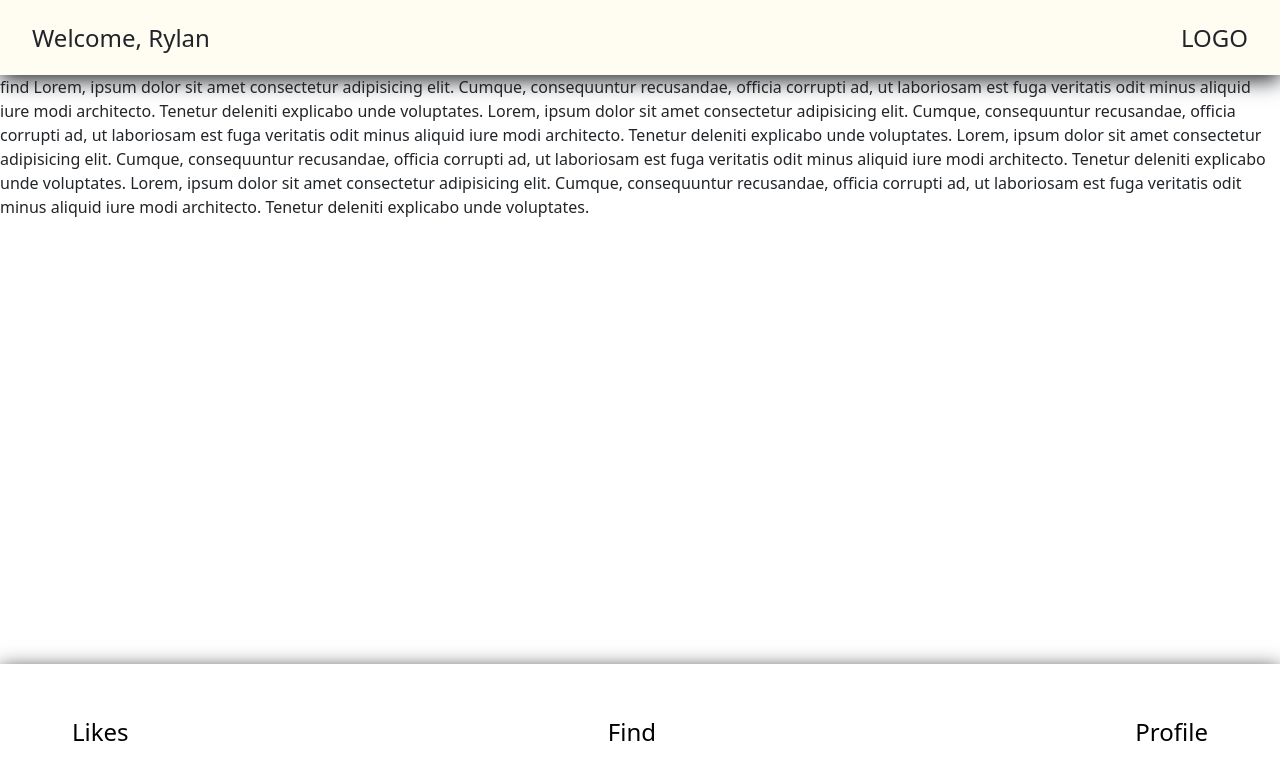
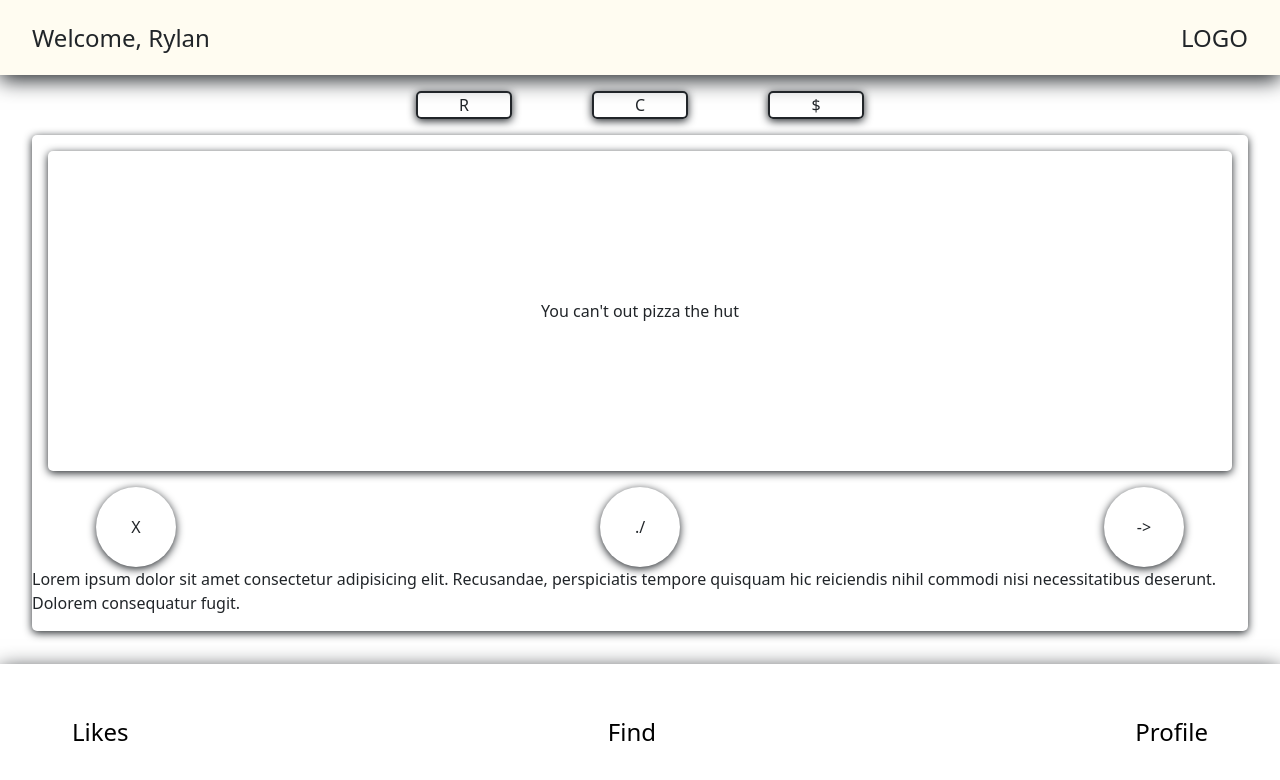
Before and after one commit to hungr-io/hungr.io, a React (Vite) app: page /home/find in a window 1280 px wide. Shown: the top 780 px of the page. Built offline with nearby package versions, Linux system fonts and the light colour scheme.

Commit message:
find component built out, frontend ready for backend

```diff
--- a/src/components/Find.jsx
+++ b/src/components/Find.jsx
@@ -1,19 +1,35 @@
 import React, { useState, useEffect } from 'react';
 
 export const Find = ({user, setGreeting, setBtnColor}) => {
+
   useEffect(() => {
     setGreeting(`Welcome, ${user}`)
     setBtnColor('grey');
   }, [user]);
+
   return (
-    <div>
-      find
-      Lorem, ipsum dolor sit amet consectetur adipisicing elit. Cumque, consequuntur recusandae, officia corrupti ad, ut laboriosam est fuga veritatis odit minus aliquid iure modi architecto. Tenetur deleniti explicabo unde voluptates.
-      Lorem, ipsum dolor sit amet consectetur adipisicing elit. Cumque, consequuntur recusandae, officia corrupti ad, ut laboriosam est fuga veritatis odit minus aliquid iure modi architecto. Tenetur deleniti explicabo unde voluptates.
-      Lorem, ipsum dolor sit amet consectetur adipisicing elit. Cumque, consequuntur recusandae, officia corrupti ad, ut laboriosam est fuga veritatis odit minus aliquid iure modi architecto. Tenetur deleniti explicabo unde voluptates.
-      Lorem, ipsum dolor sit amet consectetur adipisicing elit. Cumque, consequuntur recusandae, officia corrupti ad, ut laboriosam est fuga veritatis odit minus aliquid iure modi architecto. Tenetur deleniti explicabo unde voluptates.
+    <div className='find'>
+      <div className='findSettings'>
+        <div className='searchInput'>R</div>
+        <div className='searchInput'>C</div>
+        <div className='searchInput'>$</div>
+      </div>
+      <div className='findResult'>
+        <div className='resultArea'>You can't out pizza the hut</div>
+        <div className='response'>
+          <div className='res'>X</div>
+          <div className='res'>./</div>
+          <div className='res'>-></div>
+        </div>
 
-      {/* <div id="header_find">
+        <p className='resultInfo'>Lorem ipsum dolor sit amet consectetur adipisicing elit. Recusandae, perspiciatis tempore quisquam hic reiciendis nihil commodi nisi necessitatibus deserunt. Dolorem consequatur fugit.
+        </p>
+        </div>
+    </div>
+  );
+};
+
+      /* <div id="header_find">
         <div id="header_find_caption">
           <p>HELLOWWW</p>
         </div>
@@ -39,8 +55,4 @@ export const Find = ({user, setGreeting, setBtnColor}) => {
         <div id="find_buttons">
 
         </div>
-      </div> */}
-
-    </div>
-  )
-}
+      </div> */
--- a/src/style/index.scss
+++ b/src/style/index.scss
@@ -29,7 +29,7 @@ body {
   padding: 0 3.5rem;
   height: 120px;
   border: none;
-  gap: 5rem;
+  gap: 3.75rem;
   margin-bottom: 0;
   position: sticky;
   bottom: 0;
@@ -46,6 +46,8 @@ body {
   border-radius: 40px;
   min-height: 80px;
   min-width: 80px;
+  max-width: 80px;
+  max-height: 80px;
   // background-color: red;
 }
 
@@ -129,6 +131,80 @@ button:hover {
   min-height: 2.5rem;
 }
 
+.find {
+  display: flex;
+  flex-direction: column;
+  align-items: center;
+  justify-content: center;
+
+}
+
+.findSettings {
+  display: flex;
+  flex-direction: row!important;
+  justify-content: space-between;
+  gap: 5rem;
+  margin: 1rem 0;
+
+}
+
+.searchInput {display: flex;
+  align-items: center;
+  justify-content: center;
+  border-radius: 5px;
+  box-shadow: 0px 2px 8px;
+  border: 2px solid;
+  min-width: 6rem;
+
+}
+
+.findArea {
+  box-shadow: 0px 2px 8px;
+  border-radius: 15px;
+  border: none;
+}
+
+.findResult {
+  align-items: center;
+  justify-content: center;
+  border-radius: 5px;
+  box-shadow: 0px 2px 8px;
+  max-width: 95%;
+}
+
+.resultArea {
+  display: flex;
+  align-items: center;
+  justify-content: center;
+  border-radius: 5px;
+  box-shadow: 0px 2px 8px;
+  max-width: 98%;
+  min-height: 20rem;
+  // min-width: 99%;
+  margin: 1rem 1rem;
+}
+
+.response {
+  display: flex;
+  flex-direction: row!important;
+  align-items: center;
+  justify-content: space-between;
+  gap: 1rem;
+  border-radius: 20px;
+  padding: 0 4rem;
+}
+
+.res {
+  display: flex;
+  align-items: center;
+  justify-content: center;
+  border-radius: 45px;
+  box-shadow: 0px 2px 8px;
+  min-height: 80px;
+  min-width: 80px;
+  max-width: 80px;
+  max-height: 80px;
+}
 /* :root {
   font-family: Inter, system-ui, Avenir, Helvetica, Arial, sans-serif;
   line-height: 1.5;
```
